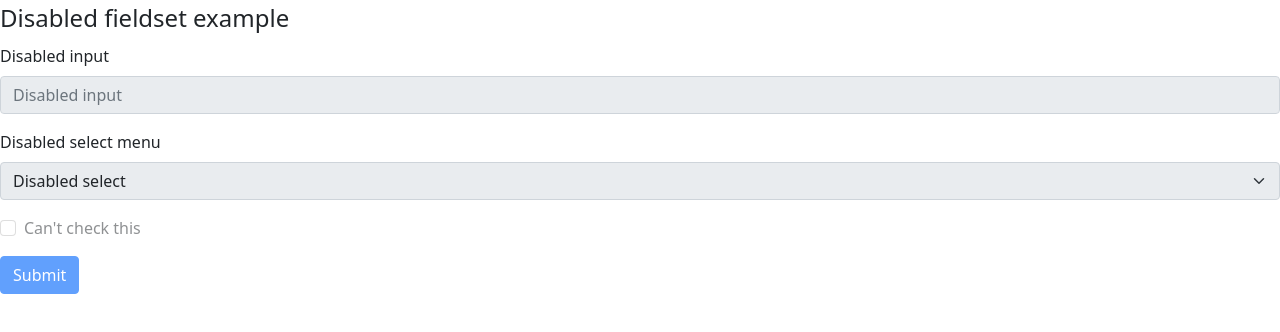
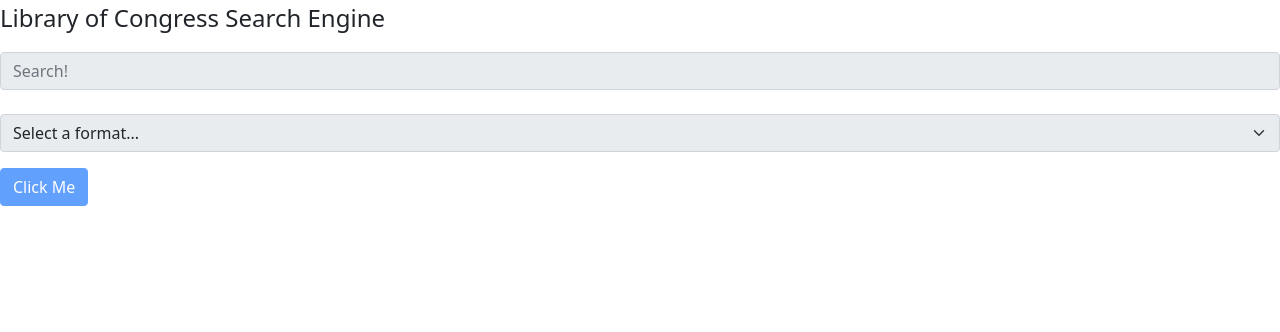
Before and after one commit to Joel-Benson-Bootcamp/congress, a plain HTML site: page index.html in a window 1280 px wide. Drawn offline with nearby package versions, Linux system fonts and the light colour scheme.

Commit message:
installed correct text in form

```diff
--- a/index.html
+++ b/index.html
@@ -10,26 +10,22 @@
 <body>
     <form>
         <fieldset disabled>
-          <legend>Disabled fieldset example</legend>
+          <legend>Library of Congress Search Engine</legend>
           <div class="mb-3">
-            <label for="disabledTextInput" class="form-label">Disabled input</label>
-            <input type="text" id="disabledTextInput" class="form-control" placeholder="Disabled input">
+            <label for="disabledTextInput" class="form-label"></label>
+            <input type="text" id="disabledTextInput" class="form-control" placeholder="Search!">
           </div>
           <div class="mb-3">
-            <label for="disabledSelect" class="form-label">Disabled select menu</label>
+            <label for="disabledSelect" class="form-label"></label>
             <select id="disabledSelect" class="form-select">
-              <option>Disabled select</option>
+              <option>Select a format...</option>
             </select>
           </div>
           <div class="mb-3">
-            <div class="form-check">
-              <input class="form-check-input" type="checkbox" id="disabledFieldsetCheck" disabled>
-              <label class="form-check-label" for="disabledFieldsetCheck">
-                Can't check this
               </label>
             </div>
           </div>
-          <button type="submit" class="btn btn-primary">Submit</button>
+          <button type="submit" class="btn btn-primary">Click Me</button>
         </fieldset>
       </form>
 </body>
```
